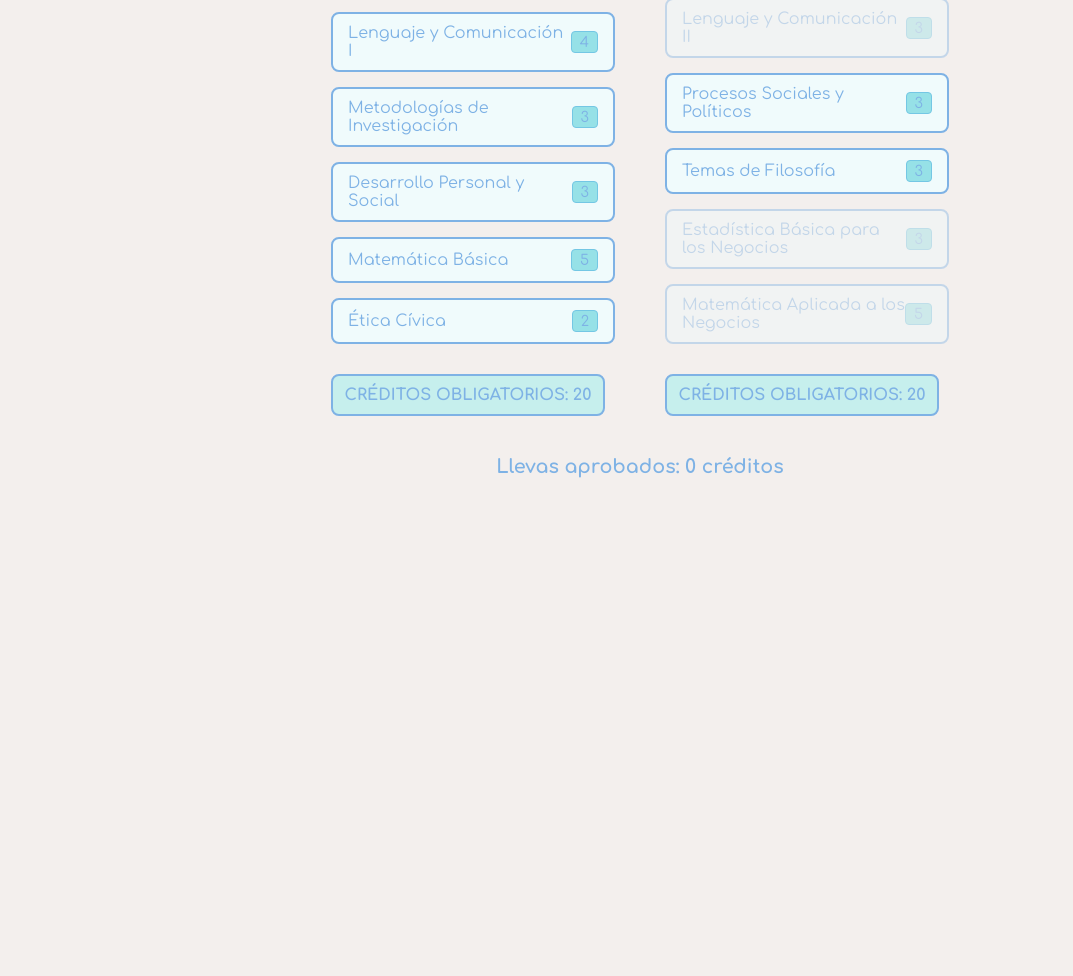
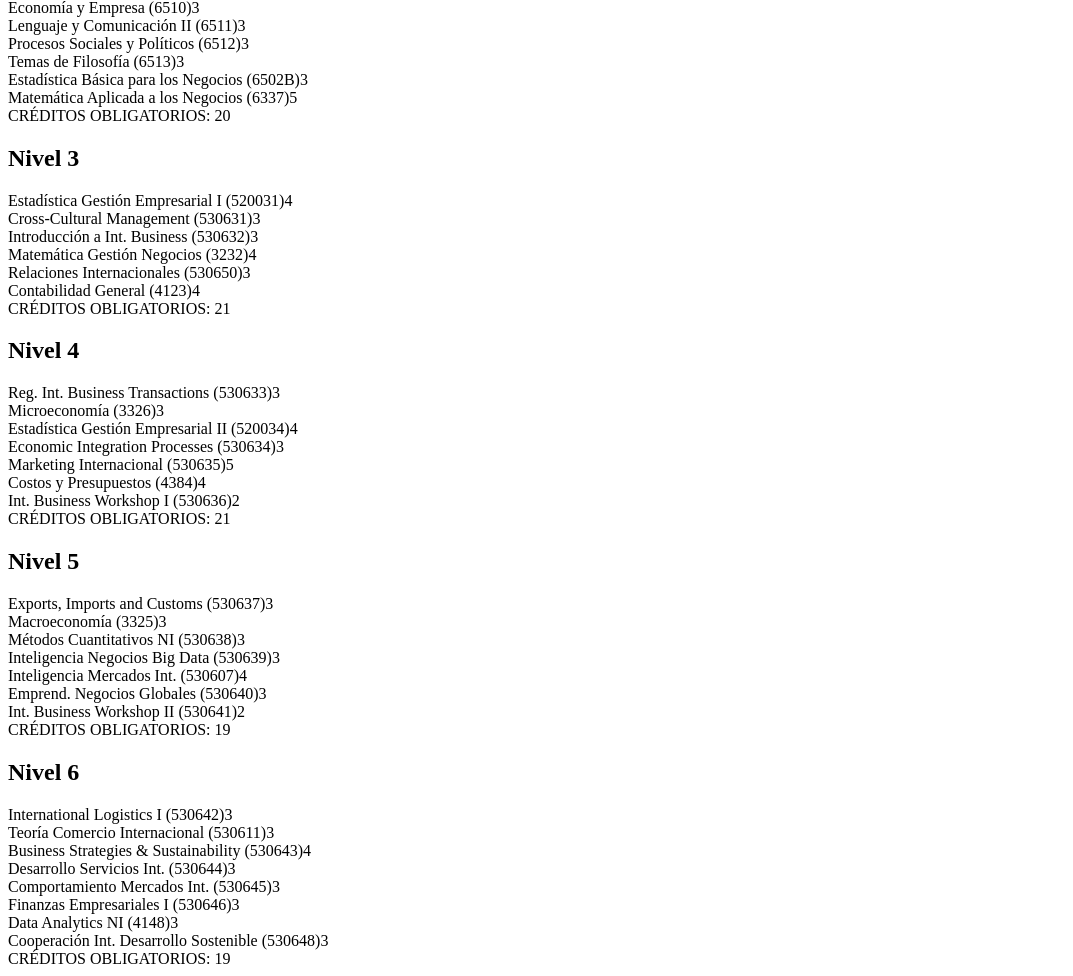
Before and after one commit to sopita31/mallita-negocios-internacoinales-ulima-2025, a plain HTML site: page index.html in a window 1280 px wide. Shown: the part 249-1225 px from the top of the page, without its empty margins (0-1073 px from the left). Before the commit the page ends 800 px from the top, so only its background shows below. Drawn offline with Linux system fonts and the light colour scheme.

Commit message:
Update index.html

```diff
--- a/index.html
+++ b/index.html
@@ -1,207 +1,157 @@
-<!DOCTYPE html>
-<html lang="es">
-<head>
-  <meta charset="UTF-8">
-  <title>Malla - Negocios Internacionales ULIMA 2025</title>
-  <link href="https://fonts.googleapis.com/css2?family=Comfortaa:wght@400;700&display=swap" rel="stylesheet">
-  <style>
-    body {
-      font-family: 'Comfortaa', sans-serif;
-      background-color: #f3efed; /* color5 */
-      padding: 20px;
-      display: flex;
-      flex-direction: column;
-      align-items: center;
-    }
-    h1 {
-      text-align: center;
-      color: #7eb2e5; /* color1 */
-      font-weight: 700;
-      width: 100%;
-      margin-bottom: 30px;
-    }
-    #contenedor {
-      display: flex;
-      gap: 50px;
-      align-items: flex-start;
-    }
-    .nivel {
-      display: flex;
-      flex-direction: column;
-      gap: 15px;
-      align-items: stretch;
-    }
-    h2 {
-      color: #7eb2e5;
-      font-weight: 700;
-      text-align: center;
-      margin-bottom: 10px;
-    }
-    .curso {
-      background-color: #f0fbfc; /* más claro para legibilidad */
-      border: 2px solid #7eb2e5;
-      border-radius: 8px;
-      display: flex;
-      justify-content: space-between;
-      align-items: center;
-      padding: 10px 15px;
-      cursor: pointer;
-      transition: all 0.3s ease;
-      width: 250px;
-      color: #7eb2e5;
-      font-weight: 400;
-      opacity: 1;
-    }
-    .curso .creditos {
-      background: #96e1e7;
-      border: 1px solid #74c7e4;
-      border-radius: 4px;
-      padding: 2px 8px;
-      font-size: 0.9em;
-    }
-    .curso.tachado {
-      text-decoration: line-through;
-      background-color: #96e1e7;
-      opacity: 0.6;
-    }
-    .curso.bloqueado {
-      opacity: 0.4;
-      pointer-events: none;
-    }
-    .total-creditos {
-      background-color: #c6efed;
-      border: 2px solid #7eb2e5;
-      border-radius: 8px;
-      padding: 10px;
-      text-align: center;
-      color: #7eb2e5;
-      font-weight: 700;
-      width: 250px;
-      margin-top: 15px;
-    }
-    #contador {
-      margin-top: 40px;
-      font-size: 1.2em;
-      color: #7eb2e5;
-      font-weight: 700;
-    }
-  </style>
-</head>
-<body>
-  <h1>Malla - Negocios Internacionales ULIMA 2025</h1>
 <div id="contenedor">
+  <!-- Nivel 1 -->
   <div class="nivel" data-total="20">
     <h2>Nivel 1</h2>
-      <div class="curso" data-creditos="3" data-curso="Globalización y Realidad Nacional">
-        <span>Globalización y Realidad Nacional</span>
-        <span class="creditos">3</span>
+    <div class="curso" data-creditos="3" data-codigo="6501" data-curso="Globalización y Realidad Nacional">
+      <span>Globalización y Realidad Nacional (6501)</span><span class="creditos">3</span>
     </div>
-      <div class="curso" data-creditos="4" data-curso="Lenguaje y Comunicación I">
-        <span>Lenguaje y Comunicación I</span>
-        <span class="creditos">4</span>
+    <div class="curso" data-creditos="4" data-codigo="6502" data-curso="Lenguaje y Comunicación I">
+      <span>Lenguaje y Comunicación I (6502)</span><span class="creditos">4</span>
     </div>
-      <div class="curso" data-creditos="3" data-curso="Metodologías de Investigación">
-        <span>Metodologías de Investigación</span>
-        <span class="creditos">3</span>
+    <div class="curso" data-creditos="3" data-codigo="6503" data-curso="Metodologías de Investigación">
+      <span>Metodologías de Investigación (6503)</span><span class="creditos">3</span>
     </div>
-      <div class="curso" data-creditos="3" data-curso="Desarrollo Personal y Social">
-        <span>Desarrollo Personal y Social</span>
-        <span class="creditos">3</span>
+    <div class="curso" data-creditos="3" data-codigo="6504" data-curso="Desarrollo Personal y Social">
+      <span>Desarrollo Personal y Social (6504)</span><span class="creditos">3</span>
     </div>
-      <div class="curso" data-creditos="5" data-curso="Matemática Básica">
-        <span>Matemática Básica</span>
-        <span class="creditos">5</span>
+    <div class="curso" data-creditos="5" data-codigo="6505" data-curso="Matemática Básica">
+      <span>Matemática Básica (6505)</span><span class="creditos">5</span>
     </div>
-      <div class="curso" data-creditos="2" data-curso="Ética Cívica">
-        <span>Ética Cívica</span>
-        <span class="creditos">2</span>
+    <div class="curso" data-creditos="2" data-codigo="6506" data-curso="Ética Cívica">
+      <span>Ética Cívica (6506)</span><span class="creditos">2</span>
     </div>
     <div class="total-creditos">CRÉDITOS OBLIGATORIOS: 20</div>
   </div>
 
+  <!-- Nivel 2 -->
   <div class="nivel" data-total="20">
     <h2>Nivel 2</h2>
-      <div class="curso" data-creditos="3" data-curso="Economía y Empresa">
-        <span>Economía y Empresa</span>
-        <span class="creditos">3</span>
+    <div class="curso" data-creditos="3" data-codigo="6510" data-curso="Economía y Empresa">
+      <span>Economía y Empresa (6510)</span><span class="creditos">3</span>
     </div>
-      <div class="curso" data-creditos="3" data-curso="Lenguaje y Comunicación II" data-requiere="Lenguaje y Comunicación I">
-        <span>Lenguaje y Comunicación II</span>
-        <span class="creditos">3</span>
+    <div class="curso" data-creditos="3" data-codigo="6511" data-curso="Lenguaje y Comunicación II" data-requiere="Lenguaje y Comunicación I">
+      <span>Lenguaje y Comunicación II (6511)</span><span class="creditos">3</span>
     </div>
-      <div class="curso" data-creditos="3" data-curso="Procesos Sociales y Políticos">
-        <span>Procesos Sociales y Políticos</span>
-        <span class="creditos">3</span>
+    <div class="curso" data-creditos="3" data-codigo="6512" data-curso="Procesos Sociales y Políticos">
+      <span>Procesos Sociales y Políticos (6512)</span><span class="creditos">3</span>
     </div>
-      <div class="curso" data-creditos="3" data-curso="Temas de Filosofía">
-        <span>Temas de Filosofía</span>
-        <span class="creditos">3</span>
+    <div class="curso" data-creditos="3" data-codigo="6513" data-curso="Temas de Filosofía">
+      <span>Temas de Filosofía (6513)</span><span class="creditos">3</span>
     </div>
-      <div class="curso" data-creditos="3" data-curso="Estadística Básica para los Negocios" data-requiere="Matemática Básica">
-        <span>Estadística Básica para los Negocios</span>
-        <span class="creditos">3</span>
+    <div class="curso" data-creditos="3" data-codigo="6502B" data-curso="Estadística Básica para los Negocios" data-requiere="Matemática Básica">
+      <span>Estadística Básica para los Negocios (6502B)</span><span class="creditos">3</span>
     </div>
-      <div class="curso" data-creditos="5" data-curso="Matemática Aplicada a los Negocios" data-requiere="Matemática Básica">
-        <span>Matemática Aplicada a los Negocios</span>
-        <span class="creditos">5</span>
+    <div class="curso" data-creditos="5" data-codigo="6337" data-curso="Matemática Aplicada a los Negocios" data-requiere="Matemática Básica">
+      <span>Matemática Aplicada a los Negocios (6337)</span><span class="creditos">5</span>
     </div>
     <div class="total-creditos">CRÉDITOS OBLIGATORIOS: 20</div>
   </div>
+
+  <!-- Nivel 3 -->
+  <div class="nivel" data-total="21">
+    <h2>Nivel 3</h2>
+    <div class="curso" data-creditos="4" data-codigo="520031" data-curso="Estadística para la Gestión Empresarial I" data-requiere="Estadística Básica para los Negocios">
+      <span>Estadística Gestión Empresarial I (520031)</span><span class="creditos">4</span>
+    </div>
+    <div class="curso" data-creditos="3" data-codigo="530631" data-curso="Cross-Cultural Management" data-requiere="Procesos Sociales y Políticos">
+      <span>Cross-Cultural Management (530631)</span><span class="creditos">3</span>
+    </div>
+    <div class="curso" data-creditos="3" data-codigo="530632" data-curso="Introducción a International Business" data-requiere="Economía y Empresa">
+      <span>Introducción a Int. Business (530632)</span><span class="creditos">3</span>
+    </div>
+    <div class="curso" data-creditos="4" data-codigo="3232" data-curso="Matemática para la Gestión de Negocios" data-requiere="Matemática Aplicada a los Negocios">
+      <span>Matemática Gestión Negocios (3232)</span><span class="creditos">4</span>
+    </div>
+    <div class="curso" data-creditos="3" data-codigo="530650" data-curso="Relaciones Internacionales" data-requiere="Procesos Sociales y Políticos">
+      <span>Relaciones Internacionales (530650)</span><span class="creditos">3</span>
+    </div>
+    <div class="curso" data-creditos="4" data-codigo="4123" data-curso="Contabilidad General" data-requiere="Matemática Aplicada a los Negocios">
+      <span>Contabilidad General (4123)</span><span class="creditos">4</span>
+    </div>
+    <div class="total-creditos">CRÉDITOS OBLIGATORIOS: 21</div>
   </div>
 
-  <div id="contador">Llevas aprobados: 0 créditos</div>
+  <!-- Nivel 4 -->
+  <div class="nivel" data-total="21">
+    <h2>Nivel 4</h2>
+    <div class="curso" data-creditos="3" data-codigo="530633" data-curso="Regulation of International Business Transactions" data-requiere="Introducción a International Business">
+      <span>Reg. Int. Business Transactions (530633)</span><span class="creditos">3</span>
+    </div>
+    <div class="curso" data-creditos="3" data-codigo="3326" data-curso="Microeconomía" data-requiere="Introducción a International Business">
+      <span>Microeconomía (3326)</span><span class="creditos">3</span>
+    </div>
+    <div class="curso" data-creditos="4" data-codigo="520034" data-curso="Estadística para la Gestión Empresarial II" data-requiere="Estadística para la Gestión Empresarial I">
+      <span>Estadística Gestión Empresarial II (520034)</span><span class="creditos">4</span>
+    </div>
+    <div class="curso" data-creditos="3" data-codigo="530634" data-curso="Economic Integration Processes" data-requiere="Relaciones Internacionales">
+      <span>Economic Integration Processes (530634)</span><span class="creditos">3</span>
+    </div>
+    <div class="curso" data-creditos="5" data-codigo="530635" data-curso="Marketing Internacional" data-requiere="Estadística para la Gestión Empresarial I">
+      <span>Marketing Internacional (530635)</span><span class="creditos">5</span>
+    </div>
+    <div class="curso" data-creditos="4" data-codigo="4384" data-curso="Costos y Presupuestos" data-requiere="Contabilidad General">
+      <span>Costos y Presupuestos (4384)</span><span class="creditos">4</span>
+    </div>
+    <div class="curso" data-creditos="2" data-codigo="530636" data-curso="International Business Workshop I" data-requiere="Lenguaje y Comunicación II">
+      <span>Int. Business Workshop I (530636)</span><span class="creditos">2</span>
+    </div>
+    <div class="total-creditos">CRÉDITOS OBLIGATORIOS: 21</div>
+  </div>
 
-  <script>
-    const cursos = document.querySelectorAll('.curso');
-    const contador = document.getElementById('contador');
+  <!-- Nivel 5 -->
+  <div class="nivel" data-total="19">
+    <h2>Nivel 5</h2>
+    <div class="curso" data-creditos="3" data-codigo="530637" data-curso="Exports, Imports and Customs" data-requiere="Regulation of International Business Transactions">
+      <span>Exports, Imports and Customs (530637)</span><span class="creditos">3</span>
+    </div>
+    <div class="curso" data-creditos="3" data-codigo="3325" data-curso="Macroeconomía" data-requiere="Microeconomía">
+      <span>Macroeconomía (3325)</span><span class="creditos">3</span>
+    </div>
+    <div class="curso" data-creditos="3" data-codigo="530638" data-curso="Métodos Cuantitativos en Negocios Internacionales" data-requiere="Estadística para la Gestión Empresarial II">
+      <span>Métodos Cuantitativos NI (530638)</span><span class="creditos">3</span>
+    </div>
+    <div class="curso" data-creditos="3" data-codigo="530639" data-curso="Inteligencia en los Negocios y Big Data" data-requiere="Marketing Internacional">
+      <span>Inteligencia Negocios Big Data (530639)</span><span class="creditos">3</span>
+    </div>
+    <div class="curso" data-creditos="4" data-codigo="530607" data-curso="Inteligencia de Mercados Internacionales" data-requiere="Marketing Internacional">
+      <span>Inteligencia Mercados Int. (530607)</span><span class="creditos">4</span>
+    </div>
+    <div class="curso" data-creditos="3" data-codigo="530640" data-curso="Emprendimiento de Negocios Globales y Digitales" data-requiere="Marketing Internacional">
+      <span>Emprend. Negocios Globales (530640)</span><span class="creditos">3</span>
+    </div>
+    <div class="curso" data-creditos="2" data-codigo="530641" data-curso="International Business Workshop II" data-requiere="Introducción a International Business">
+      <span>Int. Business Workshop II (530641)</span><span class="creditos">2</span>
+    </div>
+    <div class="total-creditos">CRÉDITOS OBLIGATORIOS: 19</div>
+  </div>
 
-    function actualizarContador() {
-      let total = 0;
-      cursos.forEach(curso => {
-        let nombre = curso.getAttribute('data-curso');
-        if (localStorage.getItem(nombre) === 'aprobado') {
-          total += parseInt(curso.getAttribute('data-creditos'));
-        }
-      });
-      contador.textContent = `Llevas aprobados: ${total} créditos`;
-    }
-
-    function actualizarDisponibilidad() {
-      cursos.forEach(curso => {
-        const prereq = curso.getAttribute('data-requiere');
-        if (prereq) {
-          if (localStorage.getItem(prereq) === 'aprobado') {
-            curso.classList.remove('bloqueado');
-          } else {
-            curso.classList.add('bloqueado');
-          }
-        }
-      });
-    }
-
-    cursos.forEach(curso => {
-      let nombre = curso.getAttribute('data-curso');
-      if (localStorage.getItem(nombre) === 'aprobado') {
-        curso.classList.add('tachado');
-      }
-    });
-
-    cursos.forEach(curso => {
-      curso.addEventListener('click', () => {
-        let nombre = curso.getAttribute('data-curso');
-        curso.classList.toggle('tachado');
-        if (curso.classList.contains('tachado')) {
-          localStorage.setItem(nombre, 'aprobado');
-        } else {
-          localStorage.removeItem(nombre);
-        }
-        actualizarDisponibilidad();
-        actualizarContador();
-      });
-    });
-
-    actualizarDisponibilidad();
-    actualizarContador();
-  </script>
-</body>
-</html>
+  <!-- Nivel 6 -->
+  <div class="nivel" data-total="19">
+    <h2>Nivel 6</h2>
+    <div class="curso\" data-creditos=\"3\" data-codigo=\"530642\" data-curso=\"International Logistics I\" data-requiere=\"Exports, Imports and Customs\">
+      <span>International Logistics I (530642)</span><span class=\"creditos\">3</span>
+    </div>
+    <div class=\"curso\" data-creditos=\"3\" data-codigo=\"530611\" data-curso=\"Teoría del Comercio Internacional\" data-requiere=\"Macroeconomía\">
+      <span>Teoría Comercio Internacional (530611)</span><span class=\"creditos\">3</span>
+    </div>
+    <div class=\"curso\" data-creditos=\"4\" data-codigo=\"530643\" data-curso=\"International Business Strategies and Sustainability\" data-requiere=\"Macroeconomía\">
+      <span>Business Strategies & Sustainability (530643)</span><span class=\"creditos\">4</span>
+    </div>
+    <div class=\"curso\" data-creditos=\"3\" data-codigo=\"530644\" data-curso=\"Desarrollo e Innovación de Servicios Internacionales\" data-requiere=\"Macroeconomía\">
+      <span>Desarrollo Servicios Int. (530644)</span><span class=\"creditos\">3</span>
+    </div>
+    <div class=\"curso\" data-creditos=\"3\" data-codigo=\"530645\" data-curso=\"Comportamiento de Mercados Internacionales\" data-requiere=\"Inteligencia de Mercados Internacionales\">
+      <span>Comportamiento Mercados Int. (530645)</span><span class=\"creditos\">3</span>
+    </div>
+    <div class=\"curso\" data-creditos=\"3\" data-codigo=\"530646\" data-curso=\"Finanzas Empresariales I\" data-requiere=\"Matemática para la Gestión de Negocios\">
+      <span>Finanzas Empresariales I (530646)</span><span class=\"creditos\">3</span>
+    </div>
+    <div class=\"curso\" data-creditos=\"3\" data-codigo=\"4148\" data-curso=\"Data Analytics Aplicado a los Negocios Internacionales\" data-requiere=\"Inteligencia en los Negocios y Big Data\">
+      <span>Data Analytics NI (4148)</span><span class=\"creditos\">3</span>
+    </div>
+    <div class=\"curso\" data-creditos=\"3\" data-codigo=\"530648\" data-curso=\"Cooperación Internacional para el Desarrollo Sostenible\" data-requiere=\"Economic Integration Processes\">
+      <span>Cooperación Int. Desarrollo Sostenible (530648)</span><span class=\"creditos\">3</span>
+    </div>
+    <div class=\"total-creditos\">CRÉDITOS OBLIGATORIOS: 19</div>
+  </div>
+</div>
```
Lines whose indentation alone changed are shown as unchanged.
